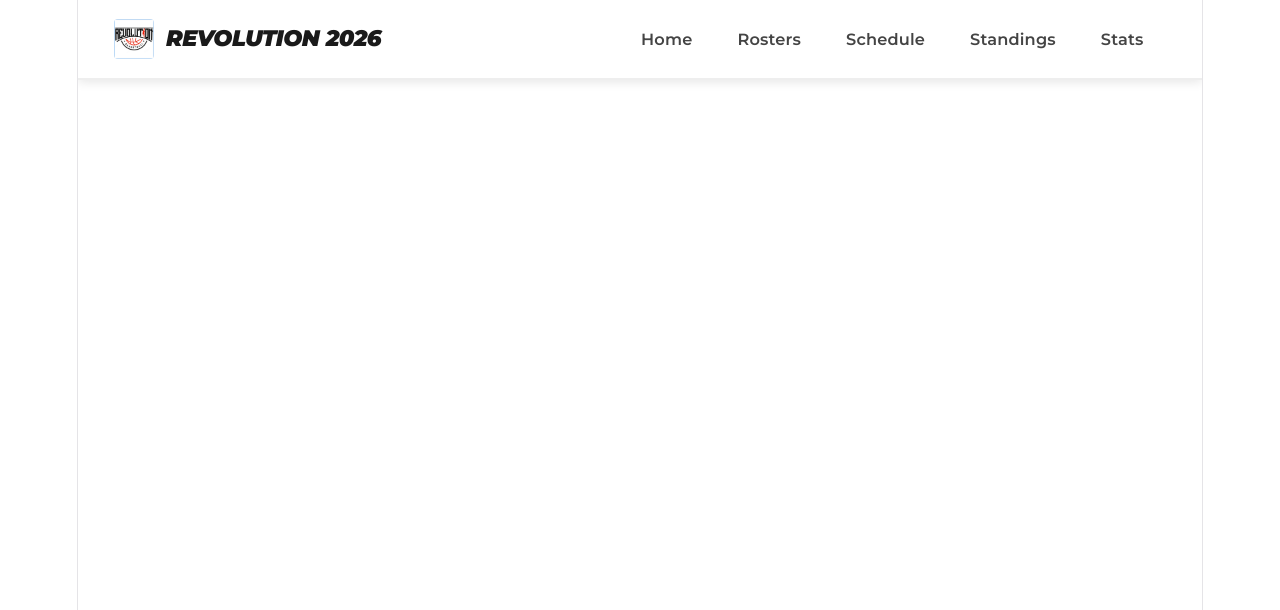
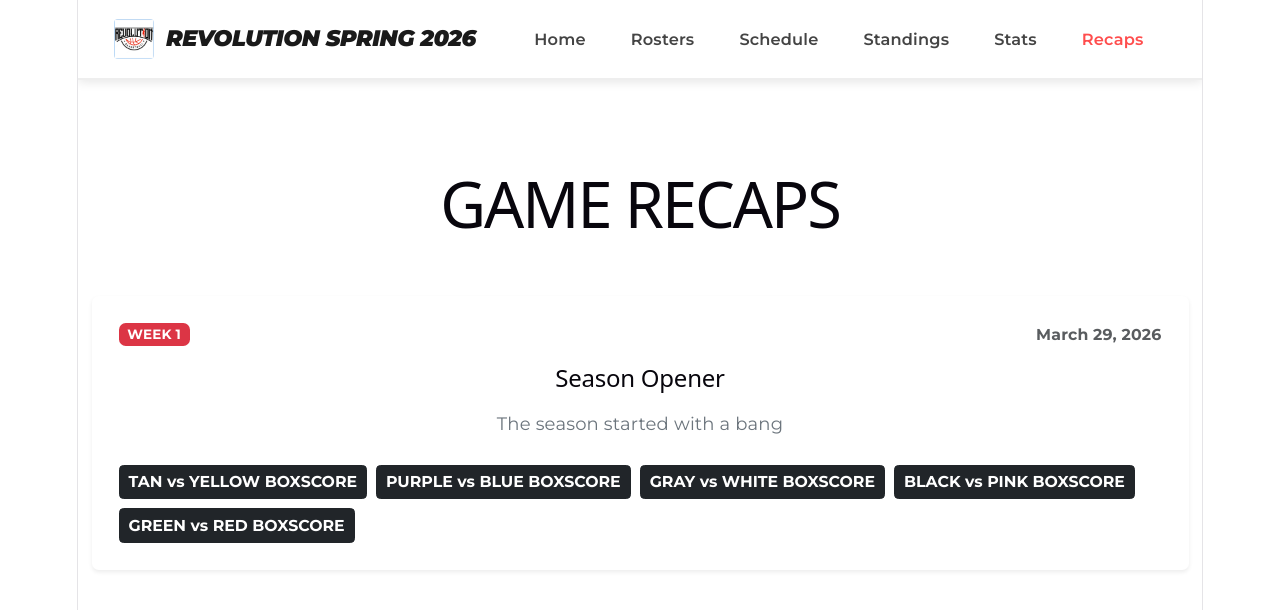
Before and after one commit to jhare3/RevolutionSummer2026, a React (Vite) app: page /recaps in a window 1280 px wide. Shown: the top 610 px of the page. Built offline with nearby package versions, Linux system fonts and the light colour scheme.

Commit message:
recaps refactor

```diff
--- a/src/App.jsx
+++ b/src/App.jsx
@@ -5,6 +5,7 @@ import Rosters from './pages/Rosters';
 import Schedule from './pages/Schedule';
 import Standings from './pages/Standings';
 import Stats from './pages/Stats';
+import Recaps from './pages/Recaps';
 import './App.css';
 
 
@@ -20,6 +21,7 @@ function App() {
             <Route path="/schedule" element={<Schedule />} />
             <Route path="/standings" element={<Standings />} />
             <Route path="/stats" element={<Stats />} />
+            <Route path="/recaps" element={<Recaps />} />
             {/* Other routes... */}
           </Routes>
         </main>
--- a/src/components/Navigation.jsx
+++ b/src/components/Navigation.jsx
@@ -12,8 +12,8 @@ const Navigation = () => {
     { name: "Rosters", path: "/rosters" },
     { name: "Schedule", path: "/schedule" },
     { name: "Standings", path: "/standings" },
-
     { name: "Stats", path: "/stats" },
+    { name: "Recaps", path: "/recaps" },
   ];
 
   return (
@@ -144,7 +144,7 @@ const Navigation = () => {
           <div className="container-fluid p-0">
             <Link className="navbar-brand d-flex align-items-center" to="/">
               <img src="/revolutionLogo.jpg" alt="Logo" className="custom-logo" />
-              <span>REVOLUTION 2026</span>
+              <span>REVOLUTION SPRING 2026</span>
             </Link>
 
             <button
--- /dev/null
+++ b/src/data/recaps/week1.json
@@ -0,0 +1,7 @@
+{
+  "week": 1,
+  "date": "March 29, 2026",
+  "title": "Season Opener",
+  "content": "The season started with a bang",
+  "matchups": ["TAN vs YELLOW", "PURPLE vs BLUE", "GRAY vs WHITE", "BLACK vs PINK", "GREEN vs RED"]
+}
--- a/src/pages/Recaps.jsx
+++ b/src/pages/Recaps.jsx
@@ -0,0 +1,162 @@
+import React, { useState, useMemo, useEffect } from 'react';
+import { Modal, Table, Badge, Button, Spinner } from 'react-bootstrap';
+import Papa from 'papaparse';
+
+// Dynamically discover all CSV files in the folder
+const csvFiles = import.meta.glob('../data/boxscores/csv/*.csv', { query: '?raw', import: 'default' });
+const recapFiles = import.meta.glob('../data/recaps/*.json', { eager: true });
+
+const Recaps = () => {
+  const [showBoxscore, setShowBoxscore] = useState(false);
+  const [selectedGame, setSelectedGame] = useState(null);
+  const [parsedBoxscores, setParsedBoxscores] = useState({});
+  const [loading, setLoading] = useState(true);
+
+  // 1. Load and Parse all CSVs on component mount
+  useEffect(() => {
+    const loadAllCSVs = async () => {
+      const boxscoreMap = {};
+
+      for (const path in csvFiles) {
+        const rawContent = await csvFiles[path]();
+        const results = Papa.parse(rawContent, { skipEmptyLines: true });
+        const rows = results.data;
+
+        // Extract Team Names from the header (usually Row 1 or 2)
+        const matchupLine = rows.find(r => r[0]?.includes('vs.'))?.[0] || "";
+        const teams = matchupLine.split('vs.').map(t => t.trim().toUpperCase());
+
+        // Helper to extract player stats between headers and "Totals"
+        const extractStats = (teamName, startIndex) => {
+          const stats = [];
+          for (let i = startIndex + 1; i < rows.length; i++) {
+            const row = rows[i];
+            if (row[0] === 'Totals' || !row[0]) break;
+            stats.push({
+              name: row[0],
+              points: row[14],
+              fg: `${row[8]}/${row[9]}`,
+              fgPct: row[10],
+              threePt: `${row[4]}/${row[5]}`,
+              threePtPct: row[6],
+              ft: `${row[11]}/${row[12]}`,
+              ftPct: row[13],
+              reb: parseInt(row[16] || 0) + parseInt(row[17] || 0),
+              ast: row[15],
+              stl: row[21],
+              blk: row[19],
+              team: teamName
+            });
+          }
+          return stats;
+        };
+
+        const visitorIndex = rows.findIndex(r => r[0]?.includes('VISITORS:'));
+        const homeIndex = rows.findIndex(r => r[0]?.includes('HOME:'));
+
+        if (teams.length === 2) {
+          const gameKey = teams.join(' VS ');
+          boxscoreMap[gameKey] = [
+            ...extractStats(teams[0], visitorIndex + 1),
+            ...extractStats(teams[1], homeIndex + 1)
+          ];
+        }
+      }
+      setParsedBoxscores(boxscoreMap);
+      setLoading(false);
+    };
+
+    loadAllCSVs();
+  }, []);
+
+  const allRecaps = useMemo(() => {
+    return Object.values(recapFiles)
+      .map(file => file.default || file)
+      .sort((a, b) => b.week - a.week);
+  }, []);
+
+  const handleOpenBoxscore = (matchup) => {
+    const cleanMatchup = matchup.toUpperCase().replace(' VS ', ' VS ');
+    setSelectedGame({
+      matchup,
+      stats: parsedBoxscores[cleanMatchup] || []
+    });
+    setShowBoxscore(true);
+  };
+
+  const renderStacked = (val, pct) => (
+    <div className="d-flex flex-column align-items-center">
+      <span className="fw-bold" style={{ fontSize: '12px' }}>{val}</span>
+      <Badge bg="dark" style={{ fontSize: '9px' }}>{pct}</Badge>
+    </div>
+  );
+
+  if (loading) return <div className="text-center py-5"><Spinner animation="border" variant="danger" /></div>;
+
+  return (
+    <div className="container py-5">
+      <h1 className="display-4 fw-black italic mb-5" style={{ letterSpacing: '-2px' }}>GAME RECAPS</h1>
+
+      {allRecaps.map((recap, idx) => (
+        <div key={idx} className="card mb-5 border-0 shadow-sm" style={{ borderLeft: '8px solid #ff4d4d' }}>
+          <div className="card-body p-4">
+            <div className="d-flex justify-content-between mb-3">
+              <Badge bg="danger">WEEK {recap.week}</Badge>
+              <span className="text-muted small fw-bold">{recap.date}</span>
+            </div>
+            <h2 className="fw-black mb-3">{recap.title}</h2>
+            <p className="text-secondary mb-4">{recap.content}</p>
+            <div className="d-flex flex-wrap gap-2">
+              {recap.matchups?.map((m, mIdx) => (
+                <Button key={mIdx} variant="dark" size="sm" className="fw-bold" onClick={() => handleOpenBoxscore(m)}>
+                  {m} BOXSCORE
+                </Button>
+              ))}
+            </div>
+          </div>
+        </div>
+      ))}
+
+      <Modal show={showBoxscore} onHide={() => setShowBoxscore(false)} size="xl" centered>
+        <Modal.Header closeButton className="bg-dark text-white">
+          <Modal.Title className="fw-black italic">{selectedGame?.matchup}</Modal.Title>
+        </Modal.Header>
+        <Modal.Body className="p-0">
+          <Table responsive hover className="mb-0">
+            <thead className="table-light">
+              <tr style={{ fontSize: '11px' }}>
+                <th className="ps-4">PLAYER</th>
+                <th className="text-center">PTS</th>
+                <th className="text-center">FG</th>
+                <th className="text-center">3PT</th>
+                <th className="text-center">FT</th>
+                <th className="text-center">REB</th>
+                <th className="text-center">AST</th>
+                <th className="text-center">STL</th>
+              </tr>
+            </thead>
+            <tbody>
+              {selectedGame?.stats.map((p, i) => (
+                <tr key={i}>
+                  <td className="ps-4 py-2">
+                    <div className="fw-bold">{p.name}</div>
+                    <div className="text-danger small fw-bold" style={{ fontSize: '9px' }}>{p.team}</div>
+                  </td>
+                  <td className="text-center fw-black h5">{p.points}</td>
+                  <td className="text-center">{renderStacked(p.fg, p.fgPct)}</td>
+                  <td className="text-center">{renderStacked(p.threePt, p.threePtPct)}</td>
+                  <td className="text-center">{renderStacked(p.ft, p.ftPct)}</td>
+                  <td className="text-center fw-bold">{p.reb}</td>
+                  <td className="text-center">{p.ast}</td>
+                  <td className="text-center">{p.stl}</td>
+                </tr>
+              ))}
+            </tbody>
+          </Table>
+        </Modal.Body>
+      </Modal>
+    </div>
+  );
+};
+
+export default Recaps;
```
Also changed, not shown: src/data/boxscores/csv/PurpleVsBlue.csv.
